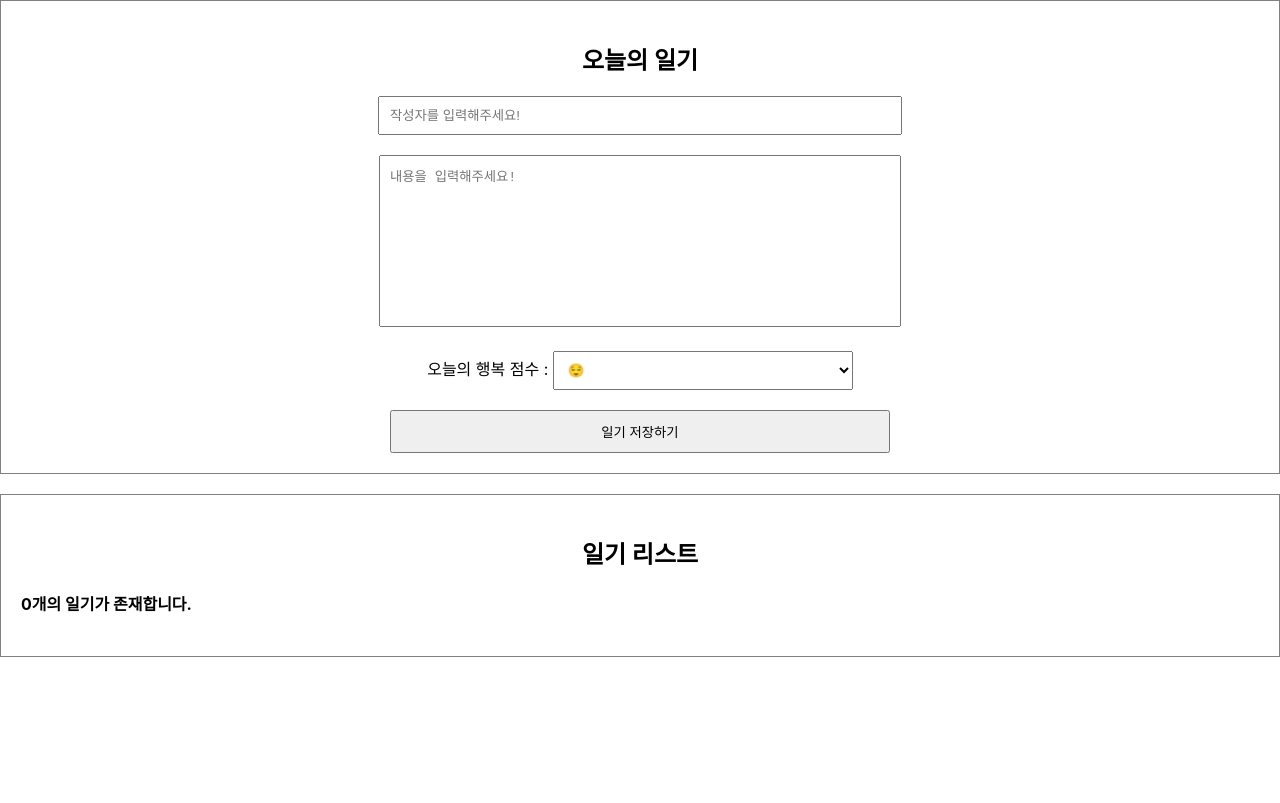
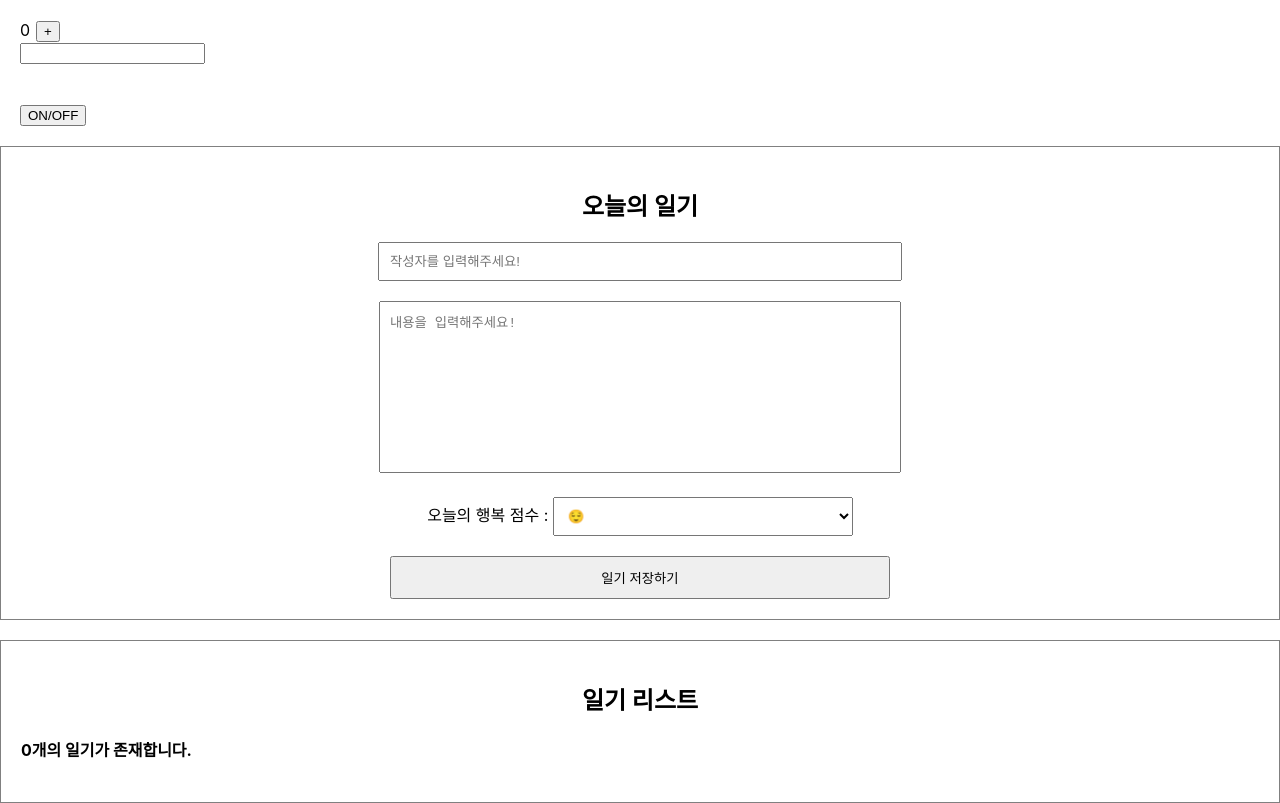
Before and after one commit to JANGNAMU/REACT-STUDY, a React (Create React App) app in the folder REACT-STUDY/react-diary/: page / in a window 1280 px wide. Built offline with nearby package versions, Linux system fonts and the light colour scheme; the HTML template or start-up script is replaced by a standard one.

Commit message:
[useEffect를 활용한 생명주기 별 컨트롤]

```diff
--- a/REACT-STUDY/react-diary/src/App.js
+++ b/REACT-STUDY/react-diary/src/App.js
@@ -2,6 +2,8 @@ import { useRef, useState } from 'react';
 import './App.css'
 import DiaryEditor from './DiaryEditor'
 import DiaryList from './DiaryList'
+import LifeCycle from './LifeCycle';
+import LifeCycle2 from './LifeCycle2';
 
 /* 임의의 일기 데이터 */
 // const dummyList = [
@@ -82,6 +84,8 @@ function App() {
 
   return (
     <div className='App'>
+      <LifeCycle />
+      <LifeCycle2 />
       <DiaryEditor onSubmit={onSubmit} />
       <DiaryList
         diaryList={diaries}
--- /dev/null
+++ b/REACT-STUDY/react-diary/src/LifeCycle.js
@@ -0,0 +1,48 @@
+import { useEffect, useState } from "react";
+
+/* 생명주기를 확인하기 위한 컴포넌트 */
+const LifeCycle = () => {
+    // 카운트 개념의 state
+    const [count, setCount] = useState(0)
+    // 입력값 확인을 위한 state
+    const [text, setText] = useState("")
+    /**
+     * useEffect( () => {콜백함수}, [대상] )
+     * 생명주기 중 어떠한 시점을 활용하기 위한 리액트 훅
+     * 어떠한 대상에 변화가 일어나면 콜백함수를 실행시켜준다
+     */
+    // mount 확인을 위한 useEffect
+    useEffect( () => {
+        console.info('Mount!')
+    }, [])
+    // update 확인을 위한 effect
+    useEffect( () => {
+        console.info('Update!')
+    })
+    // 어떠한 대상(state)의 변화를 감지할 때 콜백함수 실행
+    useEffect( () => {
+        if(count > 5){
+            alert(` 현재 카운트 : ${count} \n 카운트가 5를 초과하여 리셋합니다.`)
+            setCount(0)
+        }
+    }, [count])
+
+
+    return (
+        <div style={{padding : 20}}>
+            <div>
+                {count}
+                <button
+                    style={{marginLeft:6}}
+                    onClick={() => setCount(count+1)}
+                >+</button>
+            </div>
+            <input
+                value={text}
+                onChange={ e => setText(e.target.value)}
+            />
+        </div>
+    )
+}
+
+export default LifeCycle;
--- /dev/null
+++ b/REACT-STUDY/react-diary/src/LifeCycle2.js
@@ -0,0 +1,28 @@
+import React, { useEffect, useState } from "react";
+
+const UnMountTest = () => {
+    useEffect( () => {
+        // when we mount
+        console.info('test Mount!')
+
+        return () => {
+            console.info('test Unmount!')
+        }
+    }, [])
+    return <div>Unmount Test Component</div>
+}
+
+/* 생명주기를 확인하기 위한 컴포넌트 */
+const LifeCycle2 = () => {
+    const [isVisible, setIsVisible] = useState(false);
+    const toggle = () => setIsVisible(!isVisible)
+
+    return (
+        <div style={{padding : 20}}>
+            <button onClick={toggle}>ON/OFF</button>
+            {isVisible && <UnMountTest/>}
+        </div>
+    )
+}
+
+export default LifeCycle2;
```
